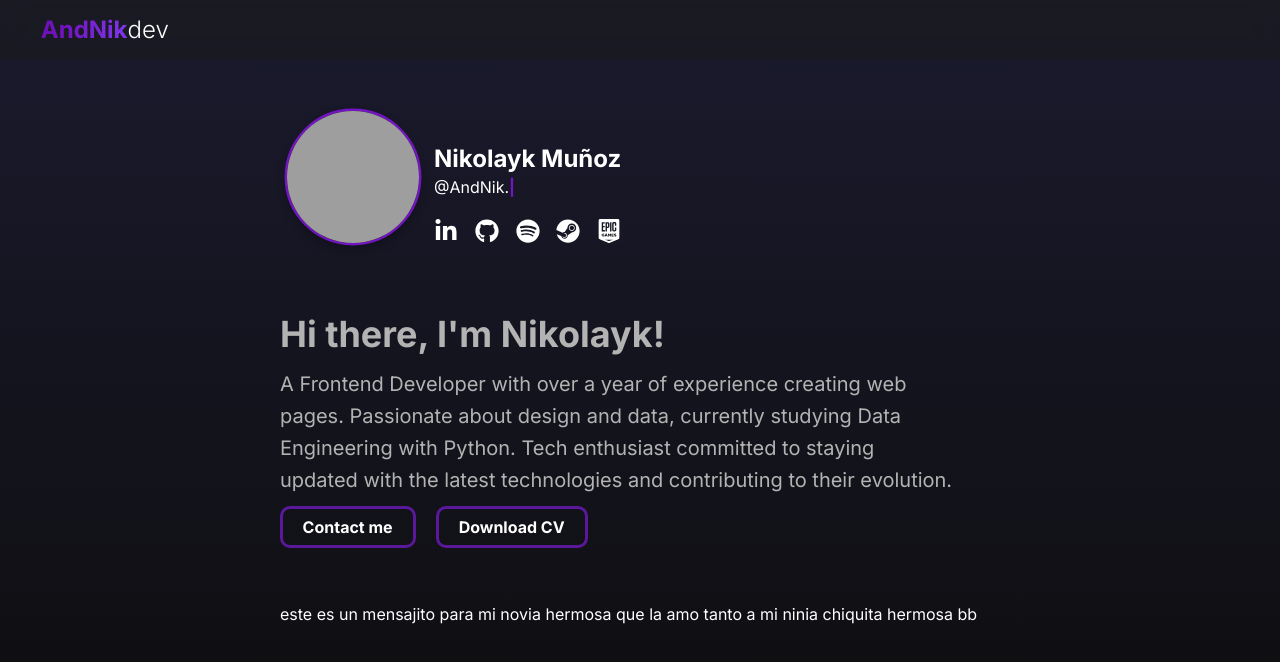
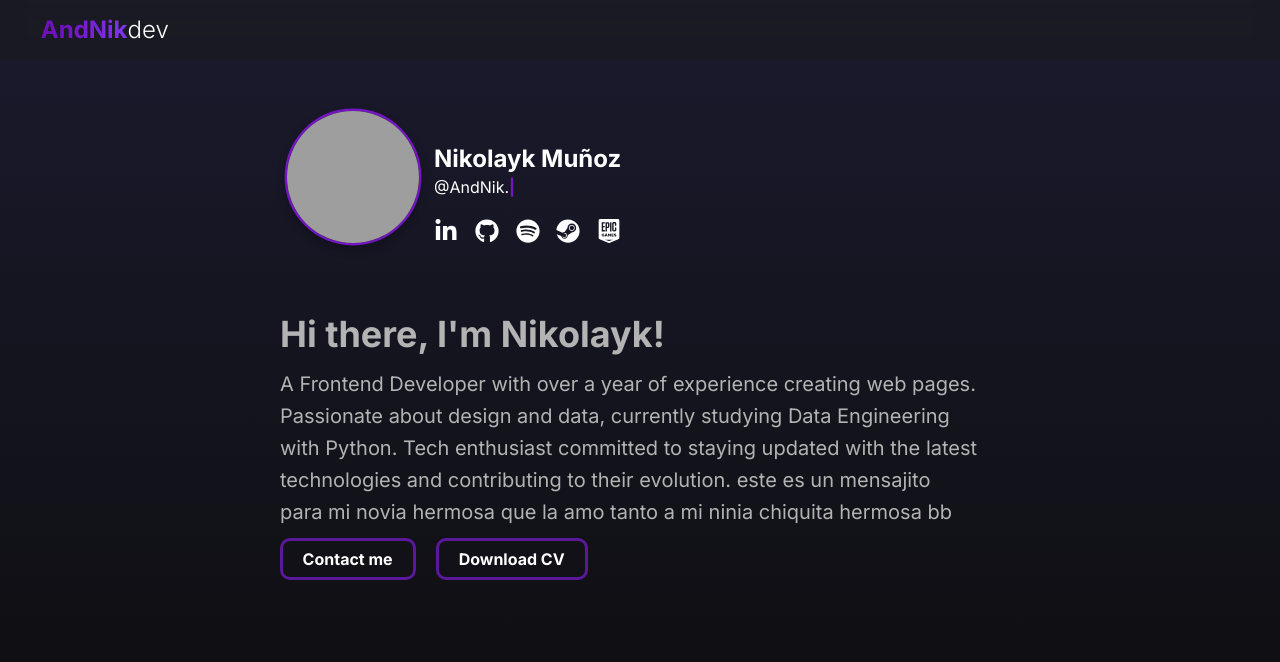
Before and after one commit to AndNikDev/AndNikDev-Portfolio, a React (Vite) app: page / in a window 1280 px wide. Shown: the top 662 px of the page. Built offline with nearby package versions, Linux system fonts and the light colour scheme; grey boxes are pictures that could not be loaded.

Commit message:
Changes to be committed: 	modified:   src/App.jsx 	modified:   src/sections/AboutMe.jsx

```diff
--- a/src/App.jsx
+++ b/src/App.jsx
@@ -15,7 +15,7 @@ function App() {
         <ContactMe />
         {/* <Footer /> */}
         <br /><br /><br /><br /><br /><br /><br /><br />
-        este es un mensajito para mi novia hermosa que la amo tanto a mi ninia chiquita hermosa bb
+
       </div>
     </div>
   );
--- a/src/sections/AboutMe.jsx
+++ b/src/sections/AboutMe.jsx
@@ -12,6 +12,8 @@ const AboutMe = () => {
         Passionate about design and data, currently studying Data Engineering
         with Python. Tech enthusiast committed to staying updated with the
         latest technologies and contributing to their evolution.
+
+        este es un mensajito para mi novia hermosa que la amo tanto a mi ninia chiquita hermosa bb
       </p>
     </div>
   );
```
